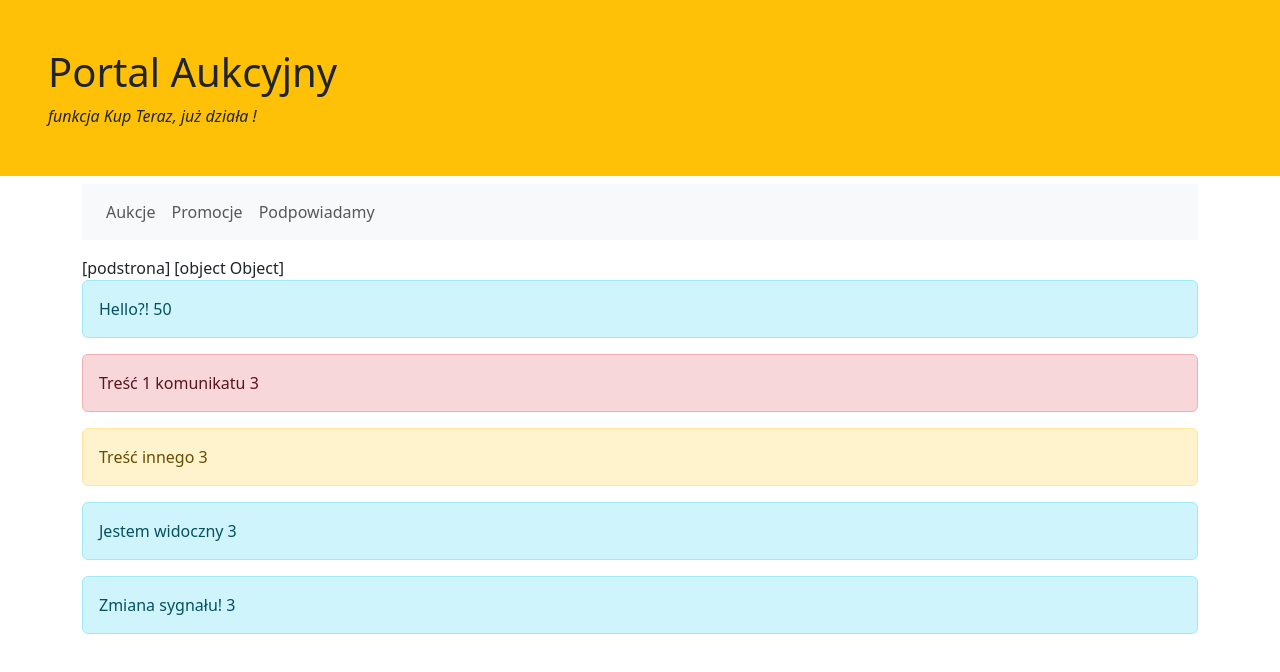
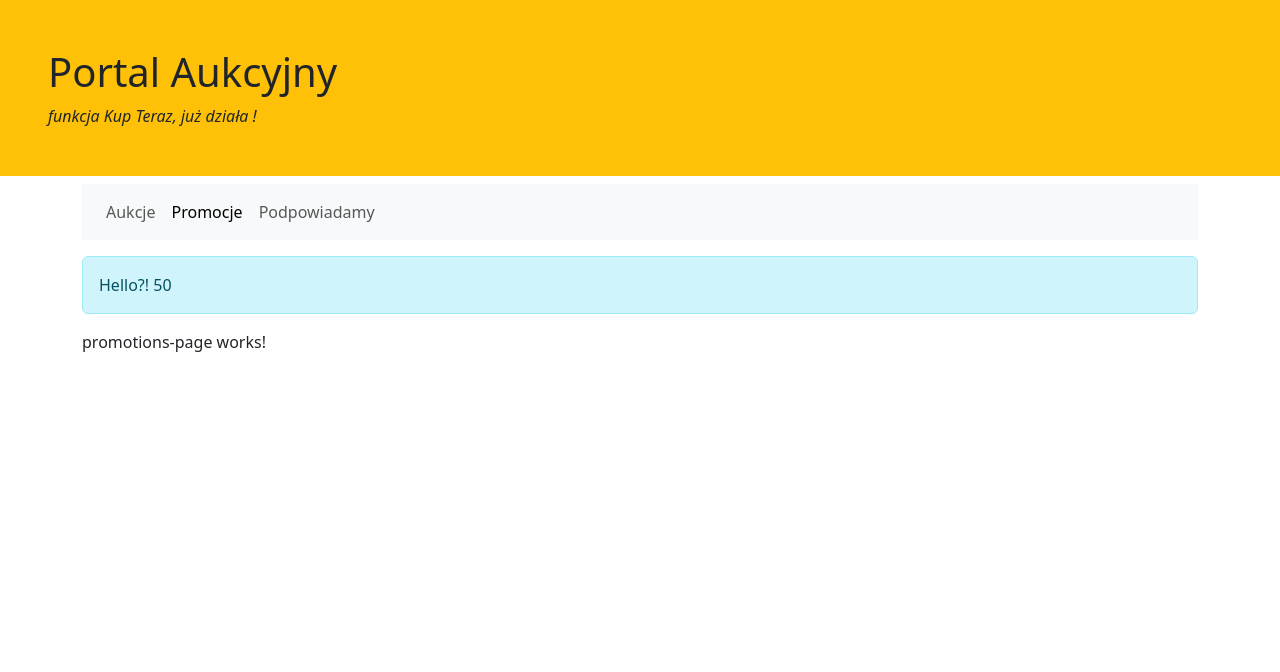
Before and after one commit to michaljabi/20260921-angular, an Angular app in the folder auction-portal/: page /promotions in a window 1280 px wide. Before the commit this address led to /. Shown: the top 672 px of the page. Built offline with nearby package versions, Linux system fonts and the light colour scheme.

Commit message:
task(14): remove native behavior form `<a href` links with routerLink Directive.

```diff
--- a/auction-portal/src/app/app.html
+++ b/auction-portal/src/app/app.html
@@ -1,7 +1,7 @@
 <app-header />
 <main class="container">
   <app-main-menu />
-  <div [title]="hiddenText">[podstrona] {{ { name: 'Michał' } }}</div>
+  <!-- <div [title]="hiddenText">[podstrona] {{ { name: 'Michał' } }}</div> -->
 
   <app-alert [myLuckyNumber]="9 + 20 * 2 + 1" />
   <!--
@@ -11,10 +11,12 @@
   Bo wszystko wrzucone w {{ }} - "na koniec dnia" to string!
   -->
 
+  <!--
   <app-alert text="Treść 1 komunikatu" type="alert-danger" />
   <app-alert text="Treść innego" type="alert-warning" />
   <app-alert [text]="hiddenText" />
   <app-alert [text]="testSignal()" />
+  -->
 
   <router-outlet />
 </main>
--- /dev/null
+++ b/auction-portal/src/app/auctions/promotions-page.component.ts
@@ -0,0 +1,9 @@
+import { Component } from '@angular/core';
+
+@Component({
+  imports: [],
+  selector: 'app-promotions-page',
+  styles: ``,
+  template: ` <p>promotions-page works!</p> `,
+})
+export class PromotionsPageComponent {}
--- a/auction-portal/src/app/main-menu/main-menu.component.ts
+++ b/auction-portal/src/app/main-menu/main-menu.component.ts
@@ -1,4 +1,5 @@
 import { Component, signal } from '@angular/core';
+import { RouterLink, RouterLinkActive } from '@angular/router';
 
 // C# perspective
 // type MenuItem = {
@@ -12,7 +13,7 @@ interface MenuItem {
 }
 
 @Component({
-  imports: [],
+  imports: [RouterLink, RouterLinkActive],
   selector: 'app-main-menu',
   styles: ``,
   template: `
@@ -30,7 +31,7 @@ interface MenuItem {
         <ul class="navbar-nav">
           @for (item of items; track item.name) {
             <li class="nav-item">
-              <a class="nav-link" [href]="item.href">{{ item.name }}</a>
+              <a class="nav-link" [routerLink]="item.href" routerLinkActive="active">{{ item.name }}</a>
             </li>
           }
         </ul>
```
Also changed, not shown: auction-portal/src/app/app.routes.ts (+7 -1 lines).
